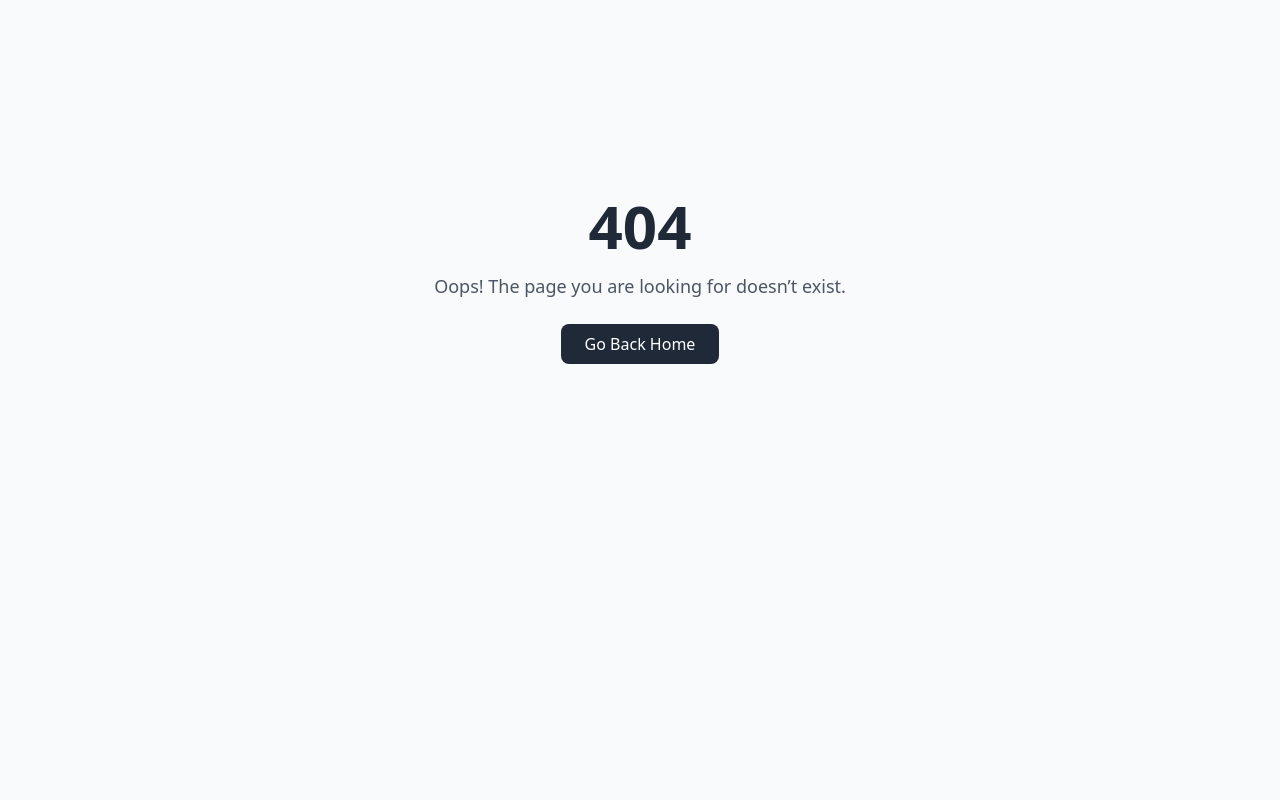
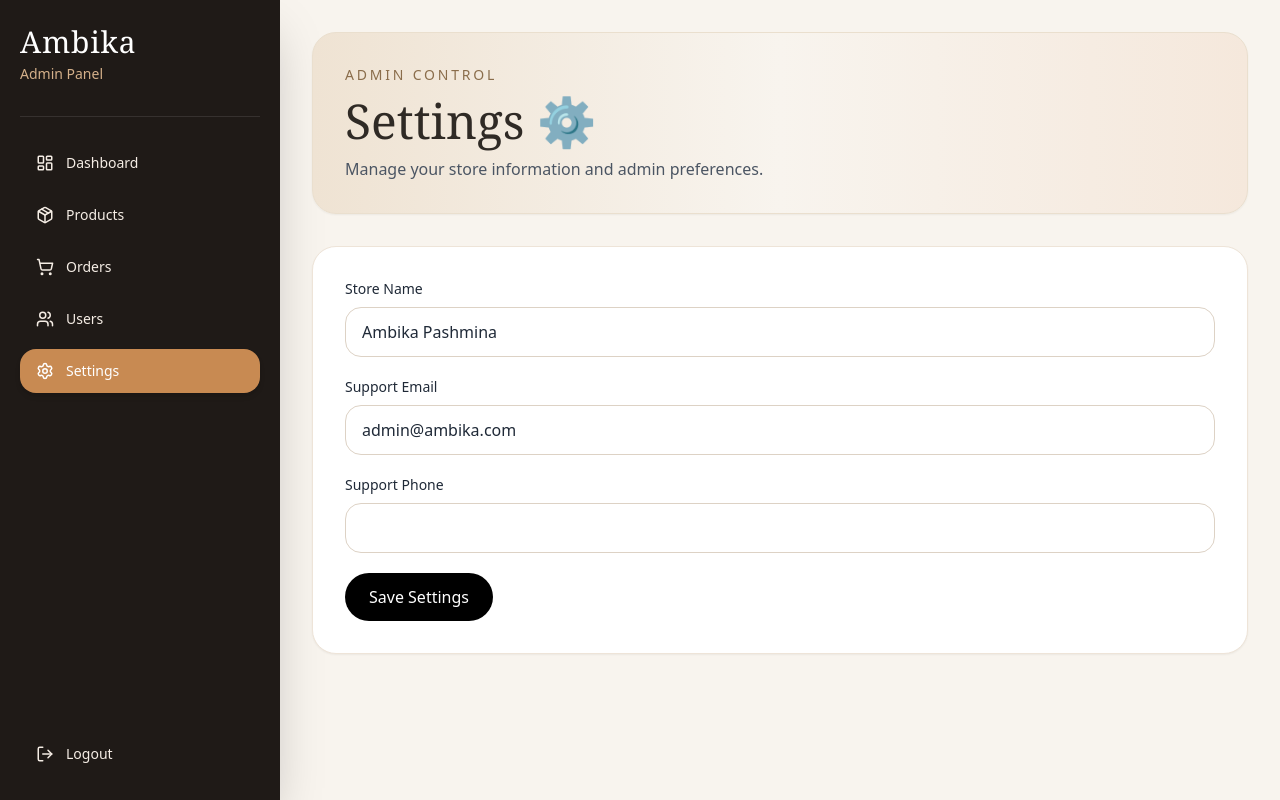
Before and after one commit to vedya29/FYP-Ambika, a React (Create React App) app in the folder frontend/: page /admin/settings in a window 1280 px wide. Before the commit this address had no page. Built offline with nearby package versions, Linux system fonts and the light colour scheme.

Commit message:
replaced admin categoreis with settings because category section was not useful .

```diff
--- a/frontend/src/App.js
+++ b/frontend/src/App.js
@@ -39,7 +39,7 @@ import DashboardSettings from "./pages/DashboardSettings";
 import AdminLayout from "./layout/AdminLayout";
 import AdminDashboard from "./pages/AdminDashboard";
 import AdminProducts from "./pages/AdminProducts";
-import AdminCategories from "./pages/AdminCategories";
+import AdminSettings from "./pages/AdminSettings";
 import AdminLogin from "./pages/AdminLogin";
 import AdminRegister from "./pages/AdminRegister";
 import AdminOrders from "./pages/AdminOrders";
@@ -116,7 +116,7 @@ function AppWrapper() {
           <Route path="dashboard" element={<AdminDashboard />} />
           <Route path="products" element={<AdminProducts />} />
           <Route path="orders" element={<AdminOrders />} />
-          <Route path="categories" element={<AdminCategories />} />
+          <Route path="settings" element={<AdminSettings />} />
           <Route path="users" element={<AdminUsers />} />
 
         </Route>
--- a/frontend/src/layout/AdminLayout.js
+++ b/frontend/src/layout/AdminLayout.js
@@ -6,6 +6,7 @@ import {
   ShoppingCart,
   Users,
   FolderTree,
+  Settings,
   LogOut,
 } from "lucide-react";
 
@@ -18,7 +19,7 @@ export default function AdminLayout() {
     { label: "Products", icon: Package, path: "/admin/products" },
     { label: "Orders", icon: ShoppingCart, path: "/admin/orders" },
     { label: "Users", icon: Users, path: "/admin/users" },
-    { label: "Categories", icon: FolderTree, path: "/admin/categories" },
+    { label: "Settings", icon: Settings, path: "/admin/settings" },,
   ];
 
   const handleLogout = () => {
--- a/frontend/src/pages/AdminCategories.js
+++ /dev/null
@@ -1,121 +0,0 @@
-import React, { useEffect, useState } from "react";
-
-const API_URL = "http://localhost:5000/api/categories";
-
-export default function AdminCategories() {
-  const [categories, setCategories] = useState([]);
-  const [form, setForm] = useState({ gender: "Men", name: "" });
-  const [editingId, setEditingId] = useState(null);
-
-  const fetchCategories = async () => {
-    const res = await fetch(API_URL);
-    const data = await res.json();
-    setCategories(data);
-  };
-
-  useEffect(() => {
-    fetchCategories();
-  }, []);
-
-  const submitCategory = async (e) => {
-    e.preventDefault();
-
-    if (editingId) {
-      await fetch(`${API_URL}/${editingId}`, {
-        method: "PUT",
-        headers: { "Content-Type": "application/json" },
-        body: JSON.stringify(form),
-      });
-    } else {
-      await fetch(API_URL, {
-        method: "POST",
-        headers: { "Content-Type": "application/json" },
-        body: JSON.stringify(form),
-      });
-    }
-
-    setForm({ gender: "Men", name: "" });
-    setEditingId(null);
-    fetchCategories();
-  };
-
-  const startEdit = (cat) => {
-    setEditingId(cat._id);
-    setForm({ gender: cat.gender, name: cat.name });
-  };
-
-  const deleteCategory = async (id) => {
-    await fetch(`${API_URL}/${id}`, { method: "DELETE" });
-    fetchCategories();
-  };
-
-  const grouped = {
-    Men: categories.filter((c) => c.gender === "Men"),
-    Women: categories.filter((c) => c.gender === "Women"),
-  };
-
-  return (
-    <div>
-      <h1 className="text-2xl font-serif mb-6">Manage Categories</h1>
-
-      {/* FORM */}
-      <form
-        onSubmit={submitCategory}
-        className="flex gap-4 items-center mb-8"
-      >
-        <select
-          value={form.gender}
-          onChange={(e) => setForm({ ...form, gender: e.target.value })}
-          className="border p-2 rounded"
-        >
-          <option>Men</option>
-          <option>Women</option>
-        </select>
-
-        <input
-          placeholder="Category name (e.g. Shawls)"
-          value={form.name}
-          onChange={(e) => setForm({ ...form, name: e.target.value })}
-          className="border p-2 rounded flex-1"
-          required
-        />
-
-        <button className="bg-orange-500 text-white px-6 py-2 rounded">
-          {editingId ? "Update" : "Add"}
-        </button>
-      </form>
-
-      {/* LIST */}
-      <div className="grid grid-cols-2 gap-10">
-        {["Men", "Women"].map((gender) => (
-          <div key={gender}>
-            <h2 className="text-xl font-serif mb-4">{gender}</h2>
-
-            {grouped[gender].map((cat) => (
-              <div
-                key={cat._id}
-                className="flex justify-between items-center border p-3 rounded mb-2"
-              >
-                <span>{cat.name}</span>
-                <div className="flex gap-3">
-                  <button
-                    onClick={() => startEdit(cat)}
-                    className="text-blue-600"
-                  >
-                    Edit
-                  </button>
-                  <button
-                    onClick={() => deleteCategory(cat._id)}
-                    className="text-red-600"
-                  >
-                    Delete
-                  </button>
-                </div>
-              </div>
-            ))}
-          </div>
-        ))}
-      </div>
-    </div>
-  );
-}
--- /dev/null
+++ b/frontend/src/pages/AdminSettings.js
@@ -0,0 +1,84 @@
+import React, { useState } from "react";
+
+export default function AdminSettings() {
+  const [storeName, setStoreName] = useState(
+    localStorage.getItem("storeName") || "Ambika Pashmina"
+  );
+  const [email, setEmail] = useState(
+    localStorage.getItem("storeEmail") || "admin@ambika.com"
+  );
+  const [phone, setPhone] = useState(
+    localStorage.getItem("storePhone") || ""
+  );
+  const [message, setMessage] = useState("");
+
+  const handleSave = (e) => {
+    e.preventDefault();
+
+    localStorage.setItem("storeName", storeName);
+    localStorage.setItem("storeEmail", email);
+    localStorage.setItem("storePhone", phone);
+
+    setMessage("Settings saved successfully ✅");
+  };
+
+  return (
+    <div className="space-y-8">
+      <section className="bg-gradient-to-r from-[#efe3d3] via-[#f8f4ee] to-[#f5e8dc] rounded-3xl p-8 border border-[#eadfce] shadow-sm">
+        <p className="text-sm uppercase tracking-[0.2em] text-[#8a6d4b] mb-3">
+          Admin Control
+        </p>
+        <h2 className="text-3xl md:text-5xl font-serif text-[#2f2a25]">
+          Settings ⚙️
+        </h2>
+        <p className="text-gray-600 mt-3">
+          Manage your store information and admin preferences.
+        </p>
+      </section>
+
+      <form
+        onSubmit={handleSave}
+        className="bg-white rounded-3xl p-6 md:p-8 border border-[#eee4d8] shadow-sm space-y-5"
+      >
+        {message && (
+          <div className="bg-green-50 text-green-700 px-4 py-3 rounded-2xl">
+            {message}
+          </div>
+        )}
+
+        <div>
+          <label className="block text-sm font-medium mb-2">Store Name</label>
+          <input
+            value={storeName}
+            onChange={(e) => setStoreName(e.target.value)}
+            className="w-full border border-[#ddd2c5] rounded-2xl px-4 py-3 outline-none"
+          />
+        </div>
+
+        <div>
+          <label className="block text-sm font-medium mb-2">Support Email</label>
+          <input
+            value={email}
+            onChange={(e) => setEmail(e.target.value)}
+            className="w-full border border-[#ddd2c5] rounded-2xl px-4 py-3 outline-none"
+          />
+        </div>
+
+        <div>
+          <label className="block text-sm font-medium mb-2">Support Phone</label>
+          <input
+            value={phone}
+            onChange={(e) =>
+              setPhone(e.target.value.replace(/\D/g, "").slice(0, 10))
+            }
+            className="w-full border border-[#ddd2c5] rounded-2xl px-4 py-3 outline-none"
+          />
+        </div>
+
+        <button className="px-6 py-3 bg-black text-white rounded-full">
+          Save Settings
+        </button>
+      </form>
+    </div>
+  );
+}
```
Also changed, not shown: 1 other file (tests, documents, lock files or other folders).
